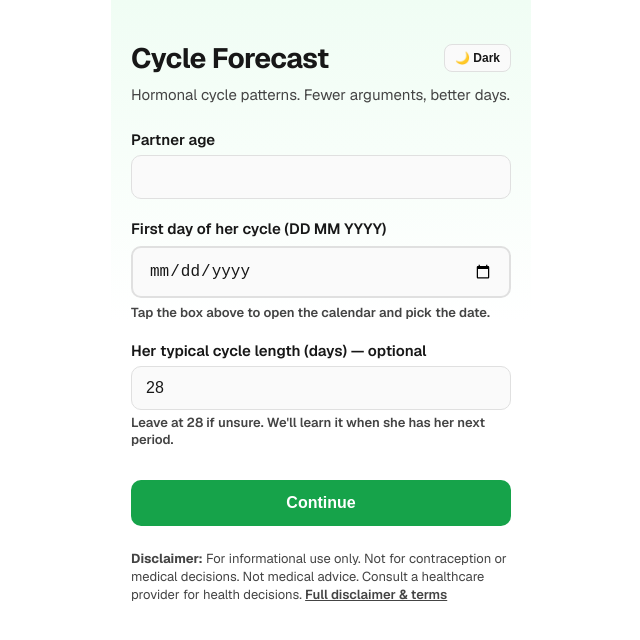
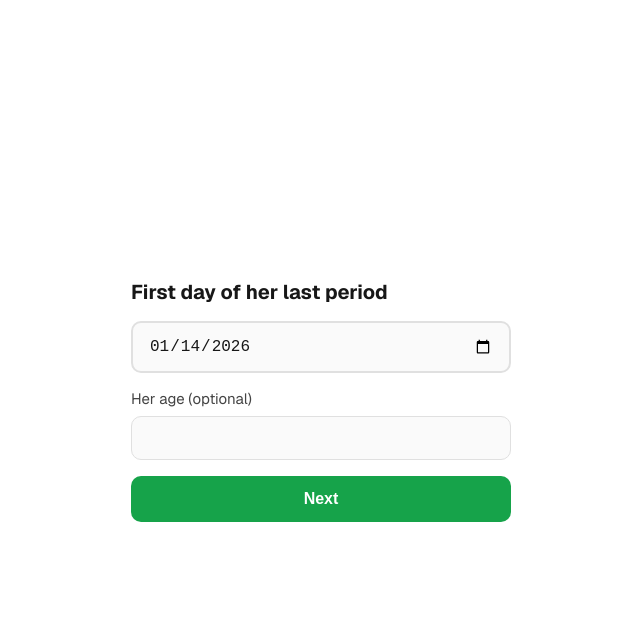
Before and after one commit to Temujin-67/cycle-navigator, a Next.js app: page / in a window 1280 px wide. Shown: the top 640 px of the page, without its empty margins (319-959 px from the left). Built offline with nearby package versions, Linux system fonts and the light colour scheme.

Commit message:
Update page.tsx

```diff
--- a/src/app/page.tsx
+++ b/src/app/page.tsx
@@ -1,12 +1,11 @@
 "use client";
 
 import Link from "next/link";
-import { useRouter } from "next/navigation";
-import { useState } from "react";
-import { ThemeToggle } from "./ThemeToggle";
-
+import { useRouter, useSearchParams } from "next/navigation";
+import { useState, useEffect, Suspense } from "react";
 const DEFAULT_CYCLE_LENGTH = 28;
 const DEFAULT_BLEED_DAYS = 5;
+const ONBOARDING_KEY = "cf_onboarding_done";
 
 function startOfDay(d: Date): Date {
   const x = new Date(d);
@@ -14,12 +13,43 @@ function startOfDay(d: Date): Date {
   return x;
 }
 
-export default function HomePage() {
+function formatDateInput(d: Date): string {
+  const y = d.getFullYear();
+  const m = String(d.getMonth() + 1).padStart(2, "0");
+  const day = String(d.getDate()).padStart(2, "0");
+  return `${y}-${m}-${day}`;
+}
+
+function HomePageContent() {
   const router = useRouter();
+  const searchParams = useSearchParams();
   const [age, setAge] = useState("");
   const [day1, setDay1] = useState("");
-  const [cycleLength, setCycleLength] = useState(String(DEFAULT_CYCLE_LENGTH));
   const [showPeriodStillOn, setShowPeriodStillOn] = useState(false);
+  const [showOnboarding, setShowOnboarding] = useState(false);
+  const [onboardingStep, setOnboardingStep] = useState(1);
+  const [onboardingDay1, setOnboardingDay1] = useState("");
+  const [onboardingAge, setOnboardingAge] = useState("");
+
+  useEffect(() => {
+    const qDay1 = searchParams.get("day1");
+    const qAge = searchParams.get("age");
+    if (qDay1) setDay1(qDay1);
+    if (qAge != null) setAge(qAge);
+  }, [searchParams]);
+
+  useEffect(() => {
+    try {
+      if (typeof window !== "undefined" && !window.localStorage.getItem(ONBOARDING_KEY)) {
+        setShowOnboarding(true);
+        const twoWeeksAgo = new Date();
+        twoWeeksAgo.setDate(twoWeeksAgo.getDate() - 14);
+        setOnboardingDay1(formatDateInput(twoWeeksAgo));
+      }
+    } catch {
+      setShowOnboarding(false);
+    }
+  }, []);
 
   const day1InPast = (): boolean => {
     if (!day1) return false;
@@ -38,33 +68,42 @@ export default function HomePage() {
   const todayDayIndex = (): number => daysAgo() + 1;
 
   function go() {
-    if (!age || !day1) return;
-    const cl = Math.min(35, Math.max(21, Number(cycleLength) || DEFAULT_CYCLE_LENGTH));
+    if (!day1) return;
     if (day1InPast()) {
       setShowPeriodStillOn(true);
       return;
     }
-    navigate(cl, DEFAULT_BLEED_DAYS);
+    navigate(DEFAULT_CYCLE_LENGTH, DEFAULT_BLEED_DAYS);
   }
 
   function navigate(cl: number, bd: number) {
-    if (!age || !day1) return;
+    if (!day1) return;
+    const a = age || "";
     router.push(
-      `/navigate?age=${encodeURIComponent(age)}&day1=${encodeURIComponent(day1)}&cl=${cl}&bd=${bd}`
+      `/navigate?age=${encodeURIComponent(a)}&day1=${encodeURIComponent(day1)}&cl=${cl}&bd=${bd}`
+    );
+  }
+
+  function finishOnboarding() {
+    if (!onboardingDay1) return;
+    try {
+      if (typeof window !== "undefined") window.localStorage.setItem(ONBOARDING_KEY, "1");
+    } catch {}
+    setShowOnboarding(false);
+    router.push(
+      `/navigate?age=${encodeURIComponent(onboardingAge)}&day1=${encodeURIComponent(onboardingDay1)}&cl=${DEFAULT_CYCLE_LENGTH}&bd=${DEFAULT_BLEED_DAYS}`
     );
   }
 
   function confirmPeriodStillOn() {
-    const cl = Math.min(35, Math.max(21, Number(cycleLength) || DEFAULT_CYCLE_LENGTH));
     const bd = todayDayIndex();
     setShowPeriodStillOn(false);
-    navigate(cl, bd);
+    navigate(DEFAULT_CYCLE_LENGTH, bd);
   }
 
   function confirmPeriodOver() {
-    const cl = Math.min(35, Math.max(21, Number(cycleLength) || DEFAULT_CYCLE_LENGTH));
     setShowPeriodStillOn(false);
-    navigate(cl, DEFAULT_BLEED_DAYS);
+    navigate(DEFAULT_CYCLE_LENGTH, DEFAULT_BLEED_DAYS);
   }
 
   return (
@@ -79,47 +118,118 @@ export default function HomePage() {
         color: "var(--foreground)",
       }}
     >
+      {showOnboarding && (
+        <div
+          style={{
+            position: "fixed",
+            inset: 0,
+            zIndex: 50,
+            background: "var(--background)",
+            display: "flex",
+            flexDirection: "column",
+            alignItems: "center",
+            justifyContent: "center",
+            padding: "1.5rem",
+          }}
+        >
+          <div style={{ width: "100%", maxWidth: 380 }}>
+            {onboardingStep === 1 && (
+              <>
+                <h2 style={{ fontSize: "1.25rem", fontWeight: 700, marginBottom: "1rem" }}>First day of her last period</h2>
+                <input
+                  type="date"
+                  value={onboardingDay1}
+                  onChange={(e) => setOnboardingDay1(e.target.value)}
+                  style={{
+                    width: "100%",
+                    padding: "0.875rem 1rem",
+                    marginBottom: "1rem",
+                    fontSize: "1rem",
+                    border: "2px solid var(--input-border)",
+                    borderRadius: 10,
+                    background: "var(--input-bg)",
+                    color: "var(--foreground)",
+                  }}
+                />
+                <label style={{ display: "block", fontSize: "0.9375rem", color: "var(--text-secondary)", marginBottom: "0.5rem" }}>
+                  Her age (optional)
+                </label>
+                <input
+                  type="number"
+                  value={onboardingAge}
+                  onChange={(e) => setOnboardingAge(e.target.value)}
+                  placeholder=""
+                  style={{
+                    width: "100%",
+                    padding: "0.75rem 0.875rem",
+                    marginBottom: "1rem",
+                    fontSize: "1rem",
+                    border: "1px solid var(--input-border)",
+                    borderRadius: 10,
+                    background: "var(--input-bg)",
+                    color: "var(--foreground)",
+                  }}
+                />
+                <button
+                  type="button"
+                  onClick={() => setOnboardingStep(2)}
+                  style={{
+                    width: "100%",
+                    padding: "0.875rem 1.25rem",
+                    fontSize: "1rem",
+                    fontWeight: 600,
+                    cursor: "pointer",
+                    border: "none",
+                    borderRadius: 10,
+                    background: "var(--button-primary)",
+                    color: "var(--button-primary-color)",
+                  }}
+                >
+                  Next
+                </button>
+              </>
+            )}
+            {onboardingStep === 2 && (
+              <>
+                <h2 style={{ fontSize: "1.25rem", fontWeight: 700, marginBottom: "1rem" }}>You&apos;re set</h2>
+                <p style={{ fontSize: "0.9375rem", color: "var(--text-secondary)", lineHeight: 1.5, marginBottom: "1.5rem" }}>
+                  All data stays on your device. No accounts, no sharing.
+                </p>
+                <button
+                  type="button"
+                  onClick={finishOnboarding}
+                  style={{
+                    width: "100%",
+                    padding: "0.875rem 1.25rem",
+                    fontSize: "1rem",
+                    fontWeight: 600,
+                    cursor: "pointer",
+                    border: "none",
+                    borderRadius: 10,
+                    background: "var(--button-primary)",
+                    color: "var(--button-primary-color)",
+                  }}
+                >
+                  See today&apos;s forecast
+                </button>
+              </>
+            )}
+          </div>
+        </div>
+      )}
+
       <div style={{ display: "flex", justifyContent: "space-between", alignItems: "center", marginBottom: "0.5rem" }}>
         <h1 style={{ fontSize: "1.75rem", fontWeight: 700, margin: 0, letterSpacing: "-0.02em" }}>
           Cycle Forecast
         </h1>
-        <ThemeToggle />
       </div>
 
       <p style={{ fontSize: "0.9375rem", color: "var(--text-secondary)", lineHeight: 1.45, marginBottom: "1.5rem" }}>
-        Hormonal cycle patterns. Fewer arguments, better days.
+        Track the cycle. Fewer arguments, better days.
       </p>
 
       <label style={{ display: "block", marginTop: "1.25rem", fontSize: "0.9375rem", fontWeight: 600 }}>
-        Partner age
-        <input
-          type="number"
-          value={age}
-          onChange={(e) => setAge(e.target.value)}
-          style={{
-            width: "100%",
-            padding: "0.75rem 0.875rem",
-            marginTop: "0.375rem",
-            fontSize: "1rem",
-            border: "1px solid var(--input-border)",
-            borderRadius: 10,
-            background: "var(--input-bg)",
-            color: "var(--foreground)",
-            outline: "none",
-          }}
-          onFocus={(e) => {
-            e.currentTarget.style.borderColor = "var(--input-focus-border)";
-            e.currentTarget.style.boxShadow = "0 0 0 2px rgba(22, 163, 74, 0.2)";
-          }}
-          onBlur={(e) => {
-            e.currentTarget.style.borderColor = "var(--input-border)";
-            e.currentTarget.style.boxShadow = "none";
-          }}
-        />
-      </label>
-
-      <label style={{ display: "block", marginTop: "1.25rem", fontSize: "0.9375rem", fontWeight: 600 }}>
-        First day of her cycle (DD MM YYYY)
+        First day of her last period
         <input
           type="date"
           value={day1}
@@ -153,14 +263,11 @@ export default function HomePage() {
       </label>
 
       <label style={{ display: "block", marginTop: "1.25rem", fontSize: "0.9375rem", fontWeight: 600 }}>
-        Her typical cycle length (days) — optional
+        Her age (optional)
         <input
           type="number"
-          min={21}
-          max={35}
-          value={cycleLength}
-          onChange={(e) => setCycleLength(e.target.value)}
-          placeholder="28"
+          value={age}
+          onChange={(e) => setAge(e.target.value)}
           style={{
             width: "100%",
             padding: "0.75rem 0.875rem",
@@ -181,9 +288,6 @@ export default function HomePage() {
             e.currentTarget.style.boxShadow = "none";
           }}
         />
-        <span style={{ fontSize: "0.8125rem", color: "var(--text-secondary)", marginTop: "0.25rem", display: "block" }}>
-          Leave at 28 if unsure. We&apos;ll learn it when she has her next period.
-        </span>
       </label>
 
       <button
@@ -208,7 +312,7 @@ export default function HomePage() {
           e.currentTarget.style.background = "var(--button-primary)";
         }}
       >
-        Continue
+        Go
       </button>
 
       {showPeriodStillOn && (
@@ -222,10 +326,10 @@ export default function HomePage() {
           }}
         >
           <div style={{ fontSize: "0.9375rem", fontWeight: 600, marginBottom: "0.5rem" }}>
-            That date was {daysAgo()} day{daysAgo() !== 1 ? "s" : ""} ago. Is her period still going?
+            That was {daysAgo()} day{daysAgo() !== 1 ? "s" : ""} ago. Still on?
           </div>
           <p style={{ fontSize: "0.8125rem", color: "var(--text-secondary)", marginBottom: "0.75rem", lineHeight: 1.4 }}>
-            We assume it&apos;s over after 5 days unless you tell us otherwise. If it&apos;s still on, we&apos;ll show today as Menstrual phase.
+            If it&apos;s still on, we&apos;ll mark today as period.
           </p>
           <div style={{ display: "flex", gap: 10, flexWrap: "wrap" }}>
             <button
@@ -242,7 +346,7 @@ export default function HomePage() {
                 color: "var(--button-primary-color)",
               }}
             >
-              Yes, still on
+              Still going
             </button>
             <button
               type="button"
@@ -258,15 +362,23 @@ export default function HomePage() {
                 color: "var(--foreground)",
               }}
             >
-              No, it&apos;s over
+              Over
             </button>
           </div>
         </section>
       )}
 
       <p style={{ marginTop: "1.5rem", fontSize: "0.8125rem", color: "var(--text-secondary)", lineHeight: 1.4 }}>
-        <strong>Disclaimer:</strong> For informational use only. Not for contraception or medical decisions. Not medical advice. Consult a healthcare provider for health decisions. <Link href="/disclaimer" style={{ fontWeight: 600, textDecoration: "underline" }}>Full disclaimer &amp; terms</Link>
+        <strong>Disclaimer:</strong> Info only. Not for contraception or medical decisions. Not medical advice. <Link href="/disclaimer" style={{ fontWeight: 600, textDecoration: "underline" }}>Full disclaimer &amp; terms</Link>
       </p>
     </main>
   );
 }
+
+export default function HomePage() {
+  return (
+    <Suspense fallback={<div style={{ minHeight: "100vh", display: "flex", alignItems: "center", justifyContent: "center", fontFamily: "system-ui" }}>Loading…</div>}>
+      <HomePageContent />
+    </Suspense>
+  );
+}
```
